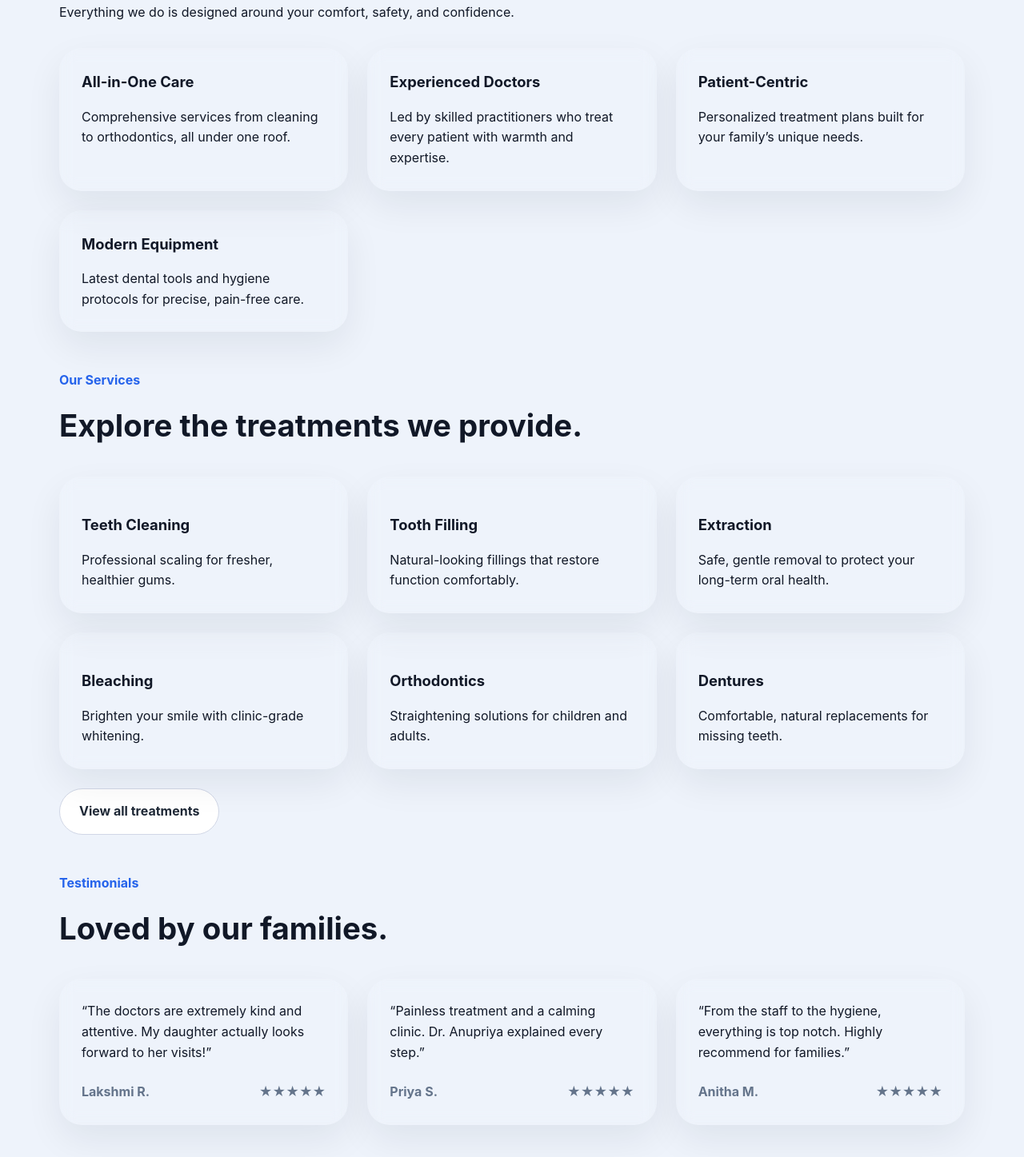
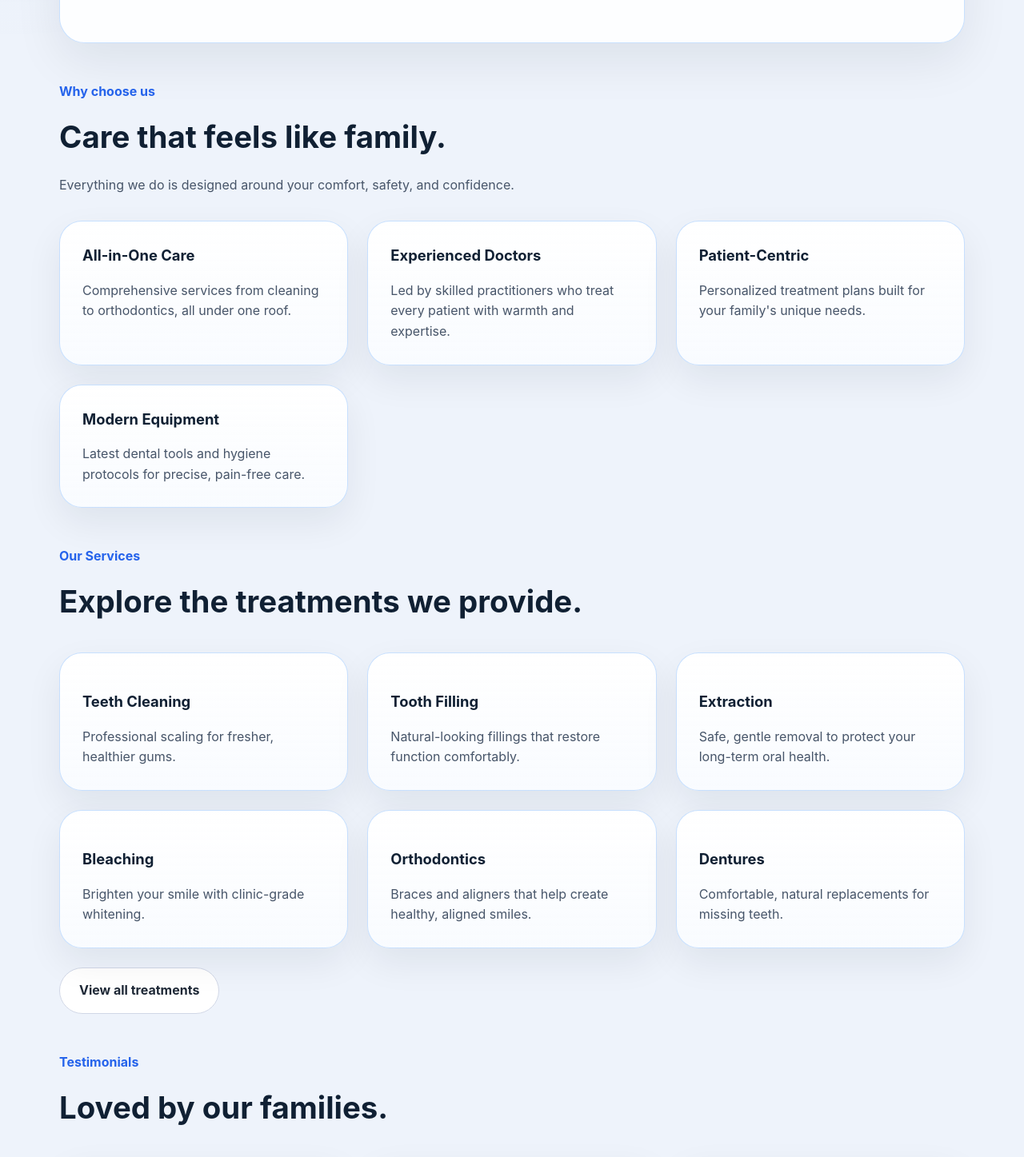
Before and after one commit to NihitAgarwal1/ShadowFox_Dental_Clinic, an Angular app: page / in a window 1280 px wide. Shown: the part 1180-2627 px from the top of the page at 80% size. Built offline with nearby package versions, Linux system fonts and the light colour scheme.

Commit message:
Dental clinic logo added along with background

```diff
--- a/src/app/home.component.html
+++ b/src/app/home.component.html
@@ -1,5 +1,7 @@
+<div class="home-page">
   <section class="hero">
     <div class="hero-copy">
+      <img class="home-logo" src="/sakthi-logo.png" alt="Sakthi Dental Clinic" />
       <span class="eyebrow">Trusted family dental care</span>
       <h1>Specialized care for women, children & families.</h1>
       <p>Experience compassionate, expert-led dental services in a warm, welcoming clinic built to keep every smile healthy and confident.</p>
@@ -56,7 +58,7 @@
       </article>
       <article>
         <strong>Patient-Centric</strong>
-      <p>Personalized treatment plans built for your family’s unique needs.</p>
+        <p>Personalized treatment plans built for your family's unique needs.</p>
       </article>
       <article>
         <strong>Modern Equipment</strong>
@@ -89,7 +91,7 @@
       </article>
       <article>
         <h3>Orthodontics</h3>
-      <p>Straightening solutions for children and adults.</p>
+        <p>Braces and aligners that help create healthy, aligned smiles.</p>
       </article>
       <article>
         <h3>Dentures</h3>
@@ -108,25 +110,26 @@
     </div>
     <div class="testimonial-grid">
       <article>
-      <p>“The doctors are extremely kind and attentive. My daughter actually looks forward to her visits!”</p>
+        <p>"The doctors are extremely kind and attentive. My daughter actually looks forward to her visits!"</p>
         <footer>
           <strong>Lakshmi R.</strong>
-        <span>★★★★★</span>
+          <span>5 / 5</span>
         </footer>
       </article>
       <article>
-      <p>“Painless treatment and a calming clinic. Dr. Anupriya explained every step.”</p>
+        <p>"Painless treatment and a calming clinic. Dr. Anupriya explained every step."</p>
         <footer>
           <strong>Priya S.</strong>
-        <span>★★★★★</span>
+          <span>5 / 5</span>
         </footer>
       </article>
       <article>
-      <p>“From the staff to the hygiene, everything is top notch. Highly recommend for families.”</p>
+        <p>"From the staff to the hygiene, everything is top notch. Highly recommend for families."</p>
         <footer>
           <strong>Anitha M.</strong>
-        <span>★★★★★</span>
+          <span>5 / 5</span>
         </footer>
       </article>
     </div>
   </section>
+</div>
```
Lines whose indentation alone changed are shown as unchanged.
